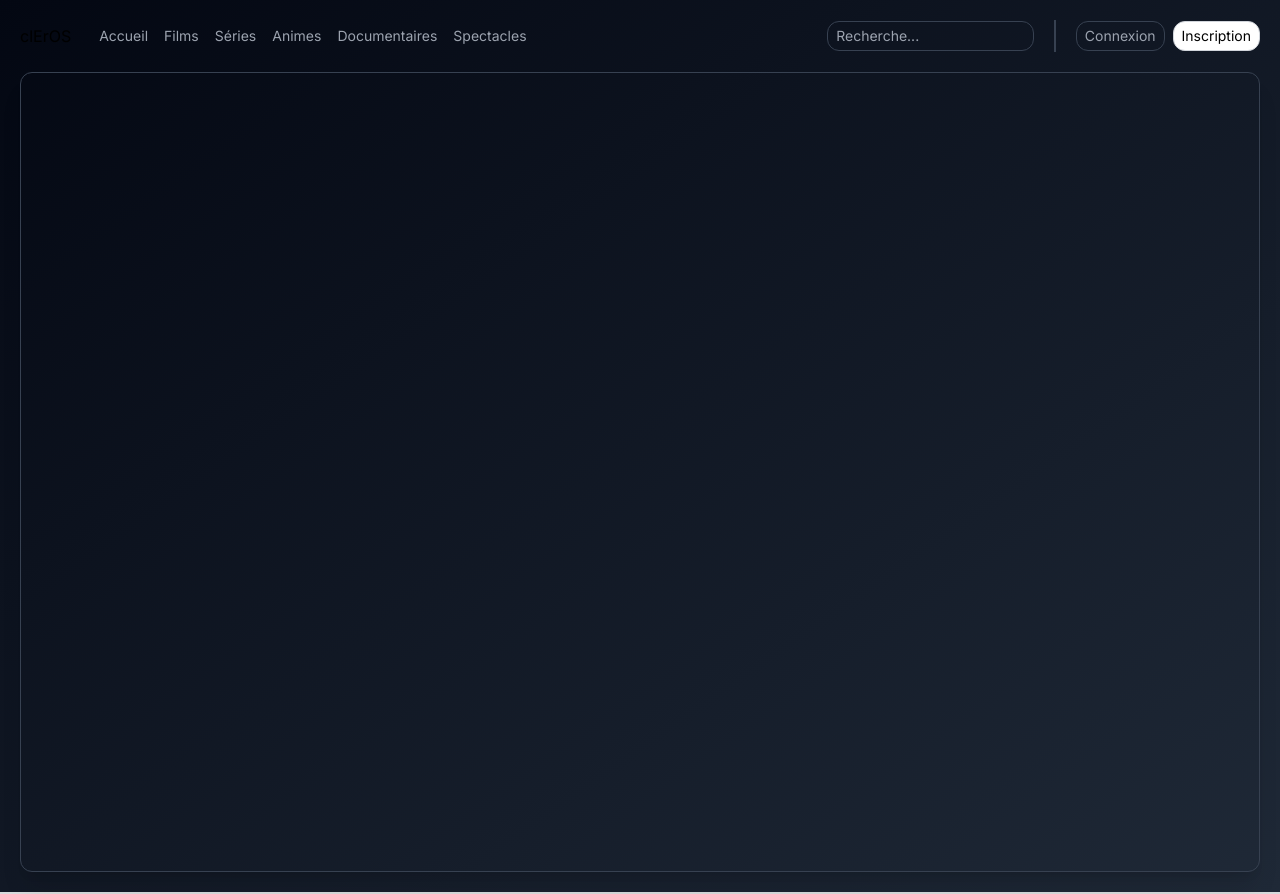
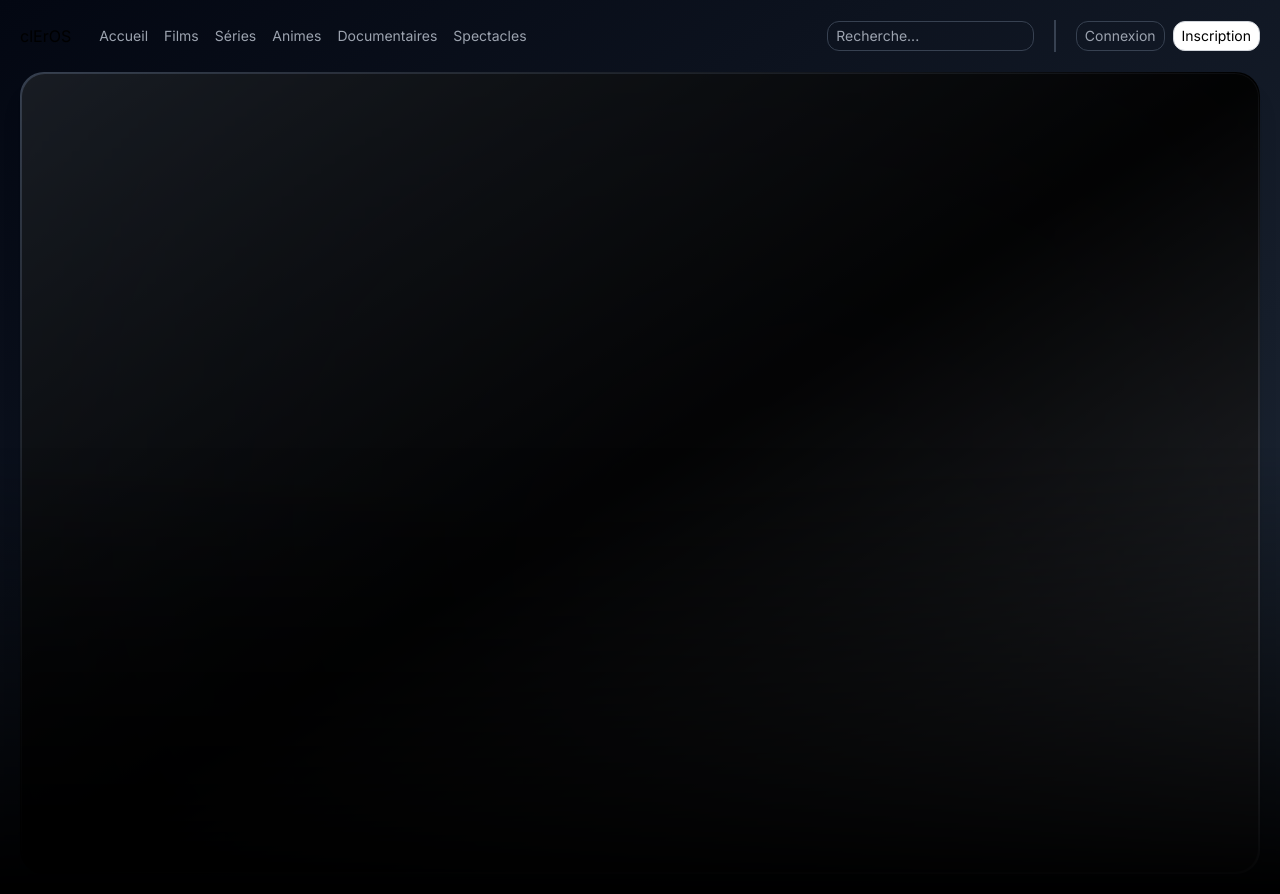
Before and after one commit to smoothwastaken/cleros-webapp, a Next.js app: page / in a window 1280 px wide. Built offline with nearby package versions, Linux system fonts and the light colour scheme; no server answers.

Commit message:
Some UI enhancement

```diff
--- a/app/components/ContainerComponent.tsx
+++ b/app/components/ContainerComponent.tsx
@@ -8,13 +8,16 @@ interface ContainerProps {
 const Container: React.FC<ContainerProps> = ({ children }) => {
   return (
     <main
-    className="h-fit bg-gradient-to-br from-gray-950 to-gray-800 bg-clip-padding p-5"
+    className="max-h-fit bg-gradient-to-br from-gray-950 to-gray-800 bg-clip-padding p-5"
     style={{
       backdropFilter: "blur(40px)",
     }}>
       <Header />
-      <div className='border-[1px] p-5 h-screen border-gray-700 rounded-xl shadow-xl mt-5'>
-        {children}
+      <div className='absolute z-50 inset-x-0 bottom-0 h-1/2 w-screen bg-gradient-to-b from-transparent to-black'></div>
+      <div className='p-[1px] min-h-screen bg-gradient-to-br from-gray-700 via-black to-gray-500 rounded-3xl shadow-xl mt-5'>
+        <div className='bg-black bg-opacity-50 min-h-screen w-full bg-clip-padding rounded-3xl border-[1px] border-opacity-5 border-gray-400 p-5' style={{backdropFilter: 'blur(1000px)'}}>
+          {children}
+        </div>
       </div>
     </main>
   )
```
